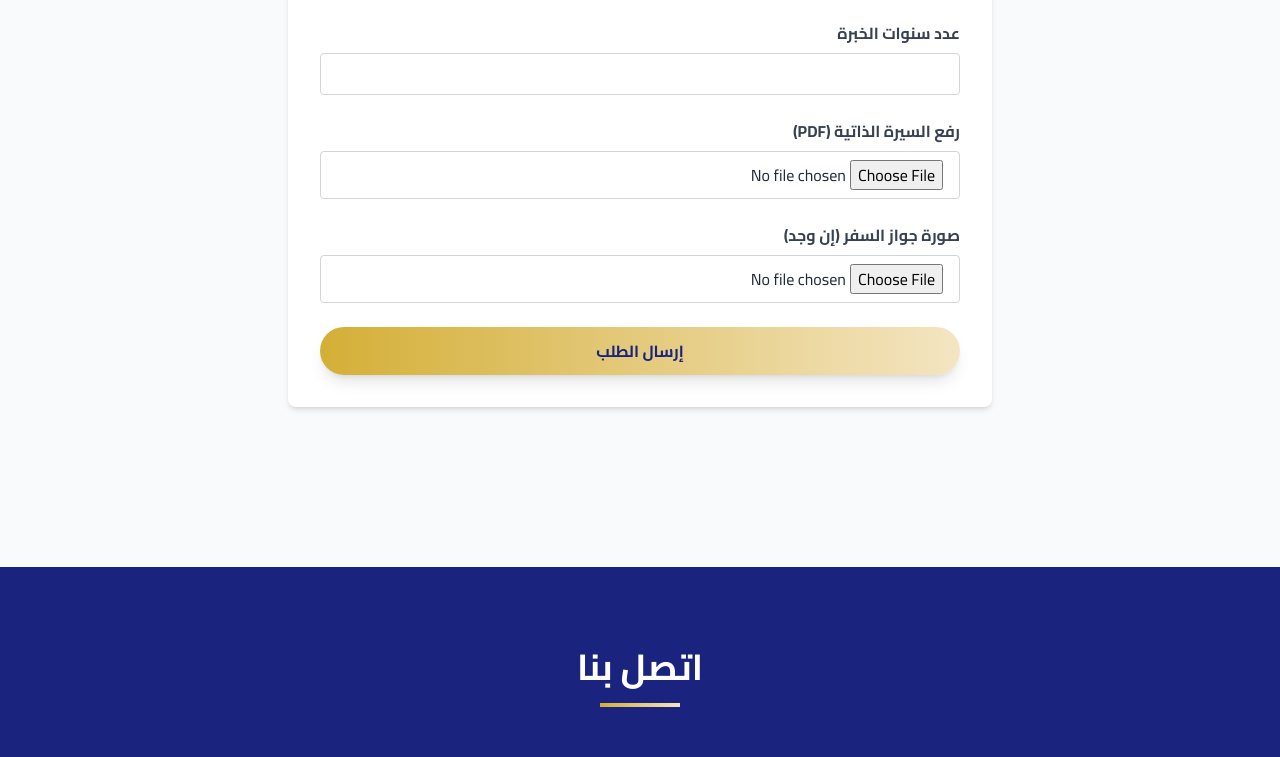
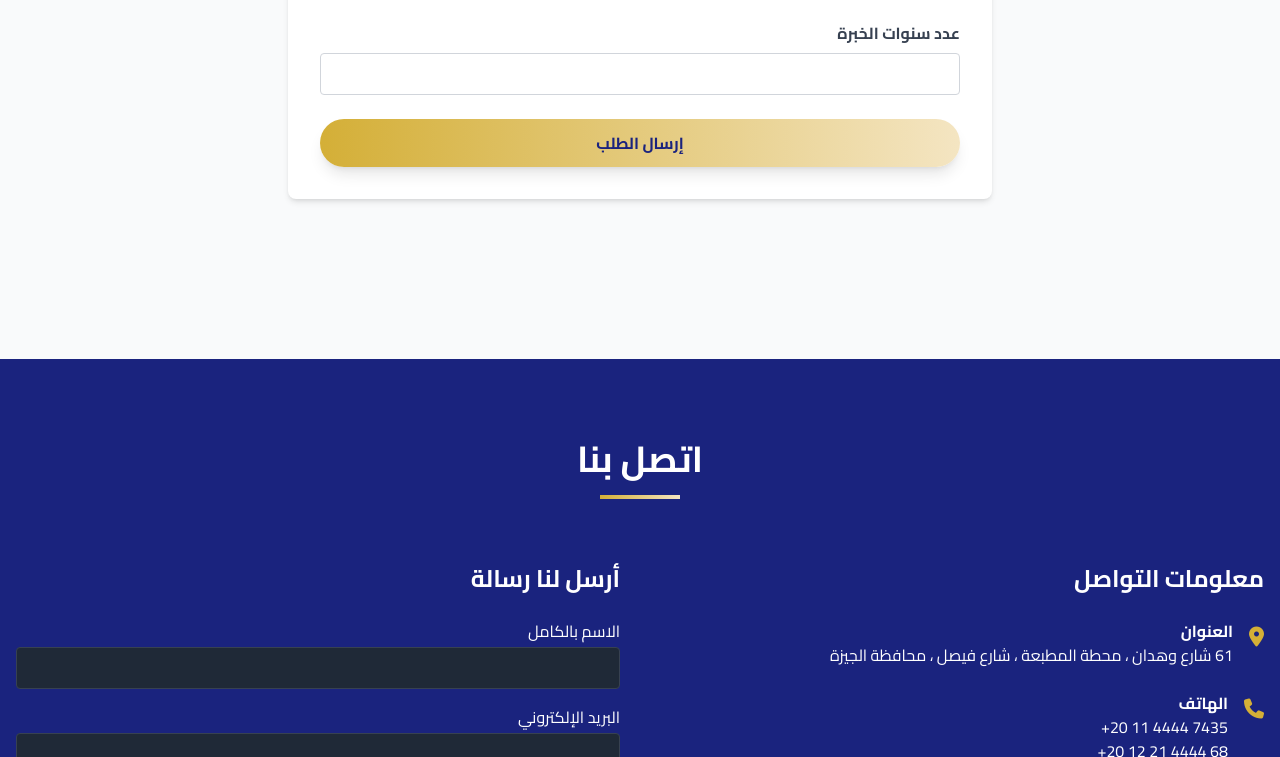
Before and after one commit to mohammed20101/heloul, a plain HTML site: page index.html in a window 1280 px wide. Shown: the part 4159-4916 px from the top of the page. Drawn offline with nearby package versions, Linux system fonts and the light colour scheme.

Commit message:
Update index.html

```diff
--- a/index.html
+++ b/index.html
@@ -385,16 +385,6 @@
                 <input type="number" id="experience" name="experience" min="0" class="w-full px-4 py-2 border border-gray-300 rounded focus:outline-none focus:ring-2 focus:ring-[#D4AF37]" required>
             </div>
 
-            <div class="mb-6">
-                <label for="cv" class="block text-gray-700 font-bold mb-2">رفع السيرة الذاتية (PDF)</label>
-                <input type="file" id="cv" name="cv" accept=".pdf" class="w-full px-4 py-2 border border-gray-300 rounded focus:outline-none focus:ring-2 focus:ring-[#D4AF37]" required>
-            </div>
-
-            <div class="mb-6">
-                <label for="passport" class="block text-gray-700 font-bold mb-2">صورة جواز السفر (إن وجد)</label>
-                <input type="file" id="passport" name="passport" accept="image/*" class="w-full px-4 py-2 border border-gray-300 rounded focus:outline-none focus:ring-2 focus:ring-[#D4AF37]">
-            </div>
-
             <button type="submit" class="gold-gradient text-[#1a237e] font-bold py-3 px-8 rounded-full w-full hover:opacity-90 transition shadow-lg">
                 إرسال الطلب
             </button>
```
